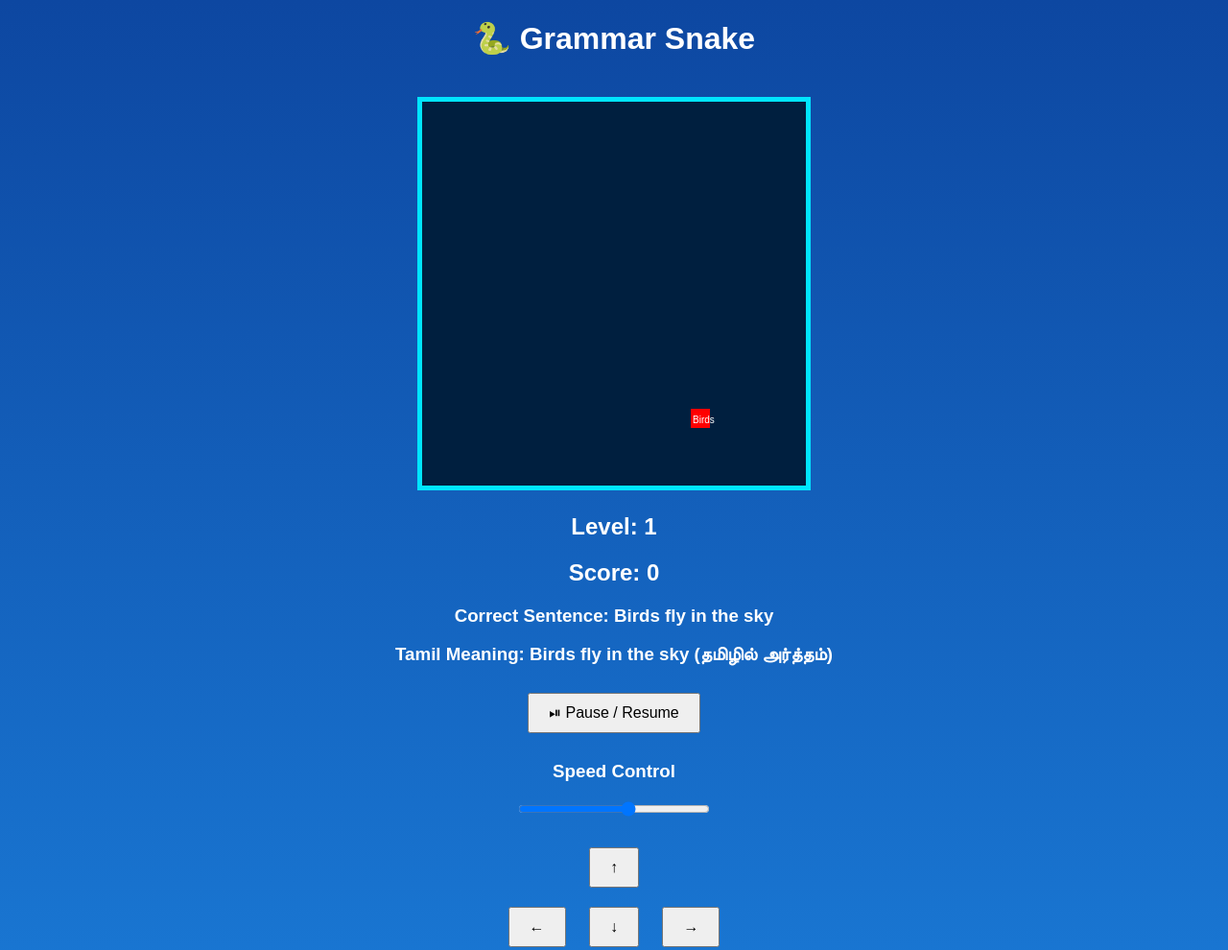
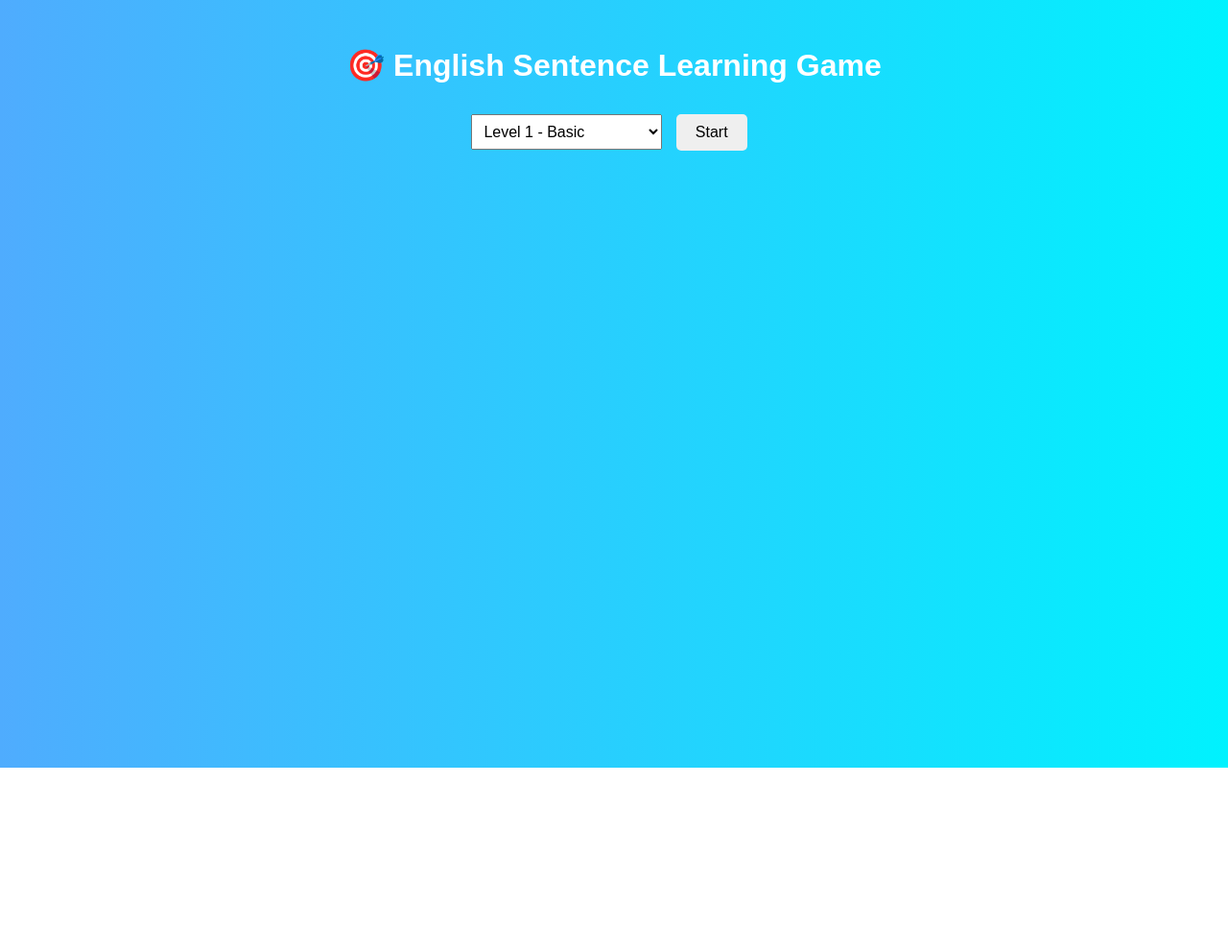
Before and after one commit to boopathinandhu/Grammer-Snake, a plain HTML site: page index.html in a window 1280 px wide. Shown: the whole page at 96% size. After the commit the page ends 800 px from the top, so only its background shows below. Drawn offline with Linux system fonts and the light colour scheme.

Commit message:
Revise HTML structure for English learning game

```diff
--- a/index.html
+++ b/index.html
@@ -1,279 +1,113 @@
 <!DOCTYPE html>
 <html>
 <head>
-<meta charset="UTF-8">
-<title>Grammar Snake</title>
+    <title>English Learning Game</title>
     <style>
-body{
-    text-align:center;
-    background:linear-gradient(to bottom,#0d47a1,#1976d2);
-    color:white;
-    font-family:Arial;
+        body {
+            font-family: Arial;
+            text-align: center;
+            background: linear-gradient(to right, #4facfe, #00f2fe);
+            color: white;
+            padding: 20px;
         }
-canvas{
-    background:#001f3f;
-    border:5px solid #00e5ff;
-    margin-top:20px;
+
+        .box {
+            background: white;
+            color: black;
+            padding: 20px;
+            margin: auto;
+            width: 80%;
+            max-width: 600px;
+            border-radius: 10px;
         }
-button{
-    padding:10px 20px;
-    font-size:16px;
-    margin:10px;
+
+        button {
+            padding: 10px 20px;
+            margin: 10px;
+            font-size: 16px;
+            border-radius: 5px;
+            border: none;
+            cursor: pointer;
         }
-input[type=range]{
-    width:200px;
+
+        select {
+            padding: 8px;
+            font-size: 16px;
         }
     </style>
 </head>
 <body>
 
-<h1>🐍 Grammar Snake</h1>
-<canvas id="game" width="400" height="400"></canvas>
+<h1>🎯 English Sentence Learning Game</h1>
 
-<h2 id="level">Level: 1</h2>
-<h2 id="score">Score: 0</h2>
+<select id="levelSelect">
+    <option value="1">Level 1 - Basic</option>
+    <option value="2">Level 2 - Daily Use</option>
+    <option value="3">Level 3 - Conversation</option>
+    <option value="4">Level 4 - Intermediate</option>
+    <option value="5">Level 5 - Advanced</option>
+    <option value="6">Level 6 - Professional</option>
+</select>
 
-<h3 id="sentence"></h3>
-<h3 id="meaning"></h3>
+<button onclick="loadLevel()">Start</button>
 
-<button onclick="togglePause()">⏯ Pause / Resume</button>
+<div class="box" id="gameBox" style="display:none;">
+    <h2 id="englishSentence"></h2>
+    <h3 id="tamilMeaning" style="display:none;color:green;"></h3>
+    <button onclick="showMeaning()">Show Meaning</button>
+    <button onclick="nextSentence()">Next</button>
+</div>
 
-<br>
-<h3>Speed Control</h3>
-<input type="range" min="60" max="300" value="200" id="speedControl">
-
-<br><br>
-
-<button onclick="setDir('UP')">↑</button><br>
-<button onclick="setDir('LEFT')">←</button>
-<button onclick="setDir('DOWN')">↓</button>
-<button onclick="setDir('RIGHT')">→</button>
+<script src="level1.js"></script>
+<script src="level2.js"></script>
+<script src="level3.js"></script>
+<script src="level4.js"></script>
+<script src="level5.js"></script>
+<script src="level6.js"></script>
 
 <script>
 
-const canvas = document.getElementById("game");
-const ctx = canvas.getContext("2d");
+let currentLevel = 1;
+let currentIndex = 0;
+let currentData = [];
 
-let box=20;
-let snake=[{x:200,y:200}];
-let dir="RIGHT";
-let words=[];
-let wordIndex=0;
-let score=0;
-let level=1;
-let completed=0;
-let paused=false;
-let speed=200;
-let food=null;
+function loadLevel() {
+    currentLevel = document.getElementById("levelSelect").value;
+    currentIndex = 0;
 
-const sentenceBank = {
-1:[
-"He goes to school",
-"They play cricket",
-"She reads a book",
-"We watch television",
-"The sun rises in the east",
-"I drink milk daily",
-"Birds fly in the sky",
-"She writes neatly",
-"The dog barks loudly",
-"We learn English",
-"He drives carefully",
-"The baby cries loudly",
-"Students study hard",
-"She cooks dinner",
-"I wake up early"
-],
-2:[
-"He went to school",
-"They played football",
-"She cooked dinner",
-"We visited Chennai",
-"I finished my homework",
-"The train arrived late",
-"She bought a pen",
-"He wrote a letter",
-"They watched a movie",
-"The baby slept early",
-"She cleaned the room",
-"I lost my key",
-"He found his wallet",
-"We enjoyed the trip",
-"She sang beautifully"
-],
-3:[
-"He will go tomorrow",
-"They will attend class",
-"She will call you",
-"We will finish soon",
-"I will help you",
-"She will buy fruits",
-"The bus will arrive soon",
-"He will complete the work",
-"They will win the match",
-"We will celebrate today",
-"I will learn Python",
-"She will teach English",
-"He will repair the bike",
-"They will travel abroad",
-"We will start early"
-],
-4:[
-"The letter was written by him",
-"The cake was baked by her",
-"The match was won by them",
-"The homework was completed by me",
-"The song was sung by her",
-"The house was built by workers",
-"The book was read by students",
-"The door was opened by him",
-"The car was washed by Ravi",
-"The problem was solved by her",
-"The exam was conducted yesterday",
-"The road was repaired last week",
-"The project was approved",
-"The work was finished on time",
-"The prize was given to her"
-],
-5:[
-"He said I am tired",
-"She said I will come tomorrow",
-"They said we won the match",
-"He told me that he was tired",
-"She told him that she would come",
-"They said that they had won",
-"She said I like coffee",
-"He said I finished the work",
-"She told me that she liked tea",
-"He told her that he had arrived",
-"She said I am happy",
-"He told us that he was ready",
-"They said we are studying",
-"She said that she was studying",
-"He said I will call you",
-"She told him that she would help",
-"They said that they were busy",
-"He said I love music",
-"She told me that she loved dancing",
-"He said that he had completed it"
-],
-6:[
-"If it rains we will stay home",
-"She has completed her project",
-"He has been working since morning",
-"They were playing when I arrived",
-"She had finished before he came",
-"I have never seen that movie",
-"He is being trained by experts",
-"The work has been completed",
-"She was cooking while he was studying",
-"If you study hard you will succeed",
-"He has visited Delhi twice",
-"They had left before we reached",
-"She is learning French",
-"The baby has been sleeping",
-"He was promoted last year",
-"She has written three books",
-"We had completed the task",
-"The machine is operated carefully",
-"He has been selected for the team",
-"They are planning a trip"
-]
-};
+    if (currentLevel == 1) currentData = level1;
+    if (currentLevel == 2) currentData = level2;
+    if (currentLevel == 3) currentData = level3;
+    if (currentLevel == 4) currentData = level4;
+    if (currentLevel == 5) currentData = level5;
+    if (currentLevel == 6) currentData = level6;
 
-function loadSentence(){
-    let arr = sentenceBank[level];
-    let random = arr[Math.floor(Math.random()*arr.length)];
-    words = random.split(" ");
-    wordIndex=0;
-    document.getElementById("sentence").innerHTML="Correct Sentence: "+random;
-    document.getElementById("meaning").innerHTML="Tamil Meaning: "+random+" (தமிழில் அர்த்தம்)";
-    spawnFood();
+    document.getElementById("gameBox").style.display = "block";
+    showSentence();
 }
 
-function spawnFood(){
-    food={
-        x:Math.floor(Math.random()*20)*box,
-        y:Math.floor(Math.random()*20)*box,
-        word:words[wordIndex]
-    };
+function showSentence() {
+    document.getElementById("englishSentence").innerText =
+        currentData[currentIndex].eng;
+    document.getElementById("tamilMeaning").style.display = "none";
 }
 
-function draw(){
-    if(paused) return;
-
-    ctx.fillStyle="#001f3f";
-    ctx.fillRect(0,0,400,400);
-
-    snake.forEach((s,i)=>{
-        ctx.fillStyle=i==0?"yellow":"green";
-        ctx.fillRect(s.x,s.y,box,box);
-    });
-
-    ctx.fillStyle="red";
-    ctx.fillRect(food.x,food.y,box,box);
-    ctx.fillStyle="white";
-    ctx.fillText(food.word,food.x+2,food.y+15);
-
-    let headX=snake[0].x;
-    let headY=snake[0].y;
-
-    if(dir=="LEFT") headX-=box;
-    if(dir=="RIGHT") headX+=box;
-    if(dir=="UP") headY-=box;
-    if(dir=="DOWN") headY+=box;
-
-    if(headX==food.x && headY==food.y){
-        speech(food.word);
-        snake.unshift({x:headX,y:headY});
-        wordIndex++;
-        score++;
-        document.getElementById("score").innerHTML="Score: "+score;
-
-        if(wordIndex>=words.length){
-            completed++;
-            if(completed>=3){
-                level++;
-                completed=0;
-                if(level>6){
-                    alert("🎉 You completed all levels!");
-                    level=1;
-                }
-            }
-            document.getElementById("level").innerHTML="Level: "+level;
-            loadSentence();
-        }else{
-            spawnFood();
-        }
-    }else{
-        snake.pop();
-        snake.unshift({x:headX,y:headY});
+function showMeaning() {
+    document.getElementById("tamilMeaning").innerText =
+        currentData[currentIndex].tam;
+    document.getElementById("tamilMeaning").style.display = "block";
 }
 
-    if(headX<0||headY<0||headX>=400||headY>=400){
-        alert("Game Over");
-        location.reload();
+function nextSentence() {
+    currentIndex++;
+    if (currentIndex >= currentData.length) {
+        alert("🎉 Level Completed!");
+        currentIndex = 0;
     }
+    showSentence();
 }
 
-function speech(word){
-    let utter=new SpeechSynthesisUtterance(word);
-    speechSynthesis.speak(utter);
-}
+</script>
 
-function setDir(d){ dir=d; }
-
-function togglePause(){ paused=!paused; }
-
-document.getElementById("speedControl").addEventListener("input",function(){
-    speed=this.value;
-    clearInterval(game);
-    game=setInterval(draw,speed);
-});
-
-let game=setInterval(draw,speed);
-loadSentence();
-
-</script>
 </body>
 </html>
```
Lines whose indentation alone changed are shown as unchanged.
